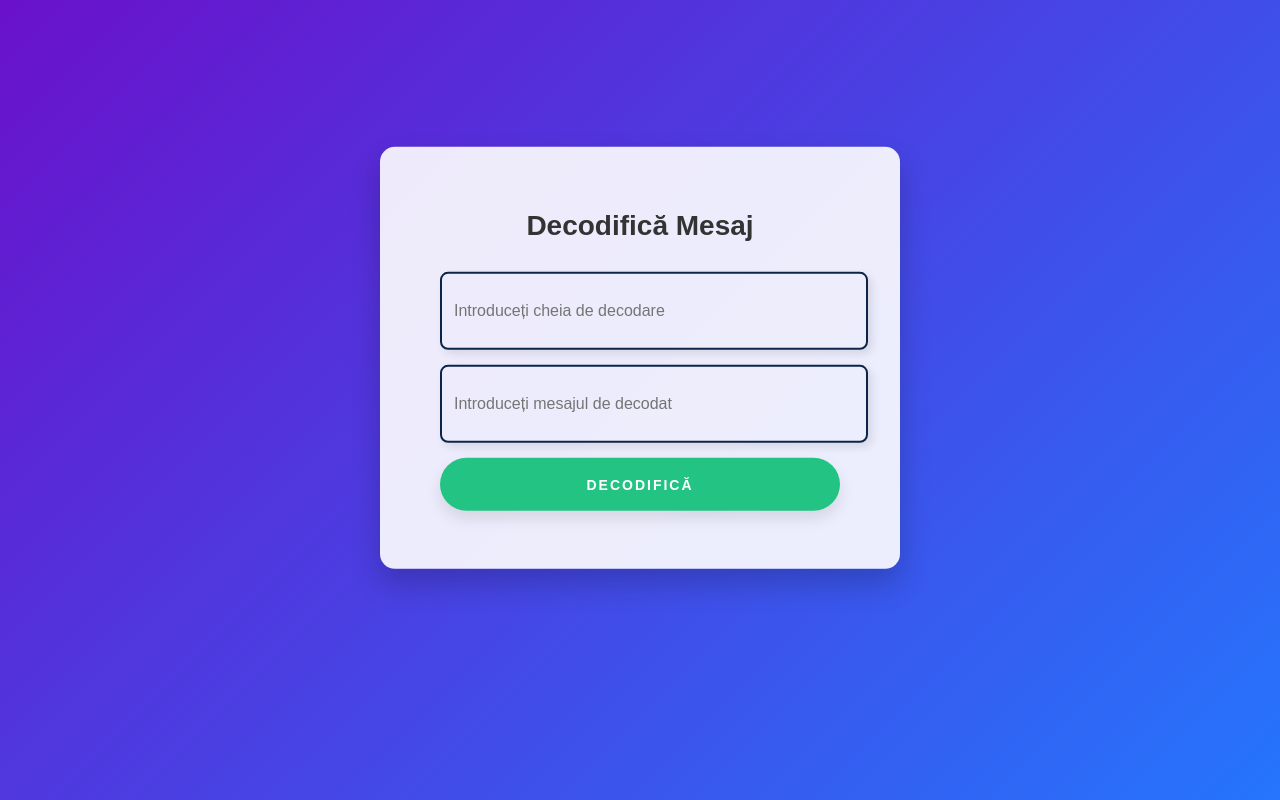
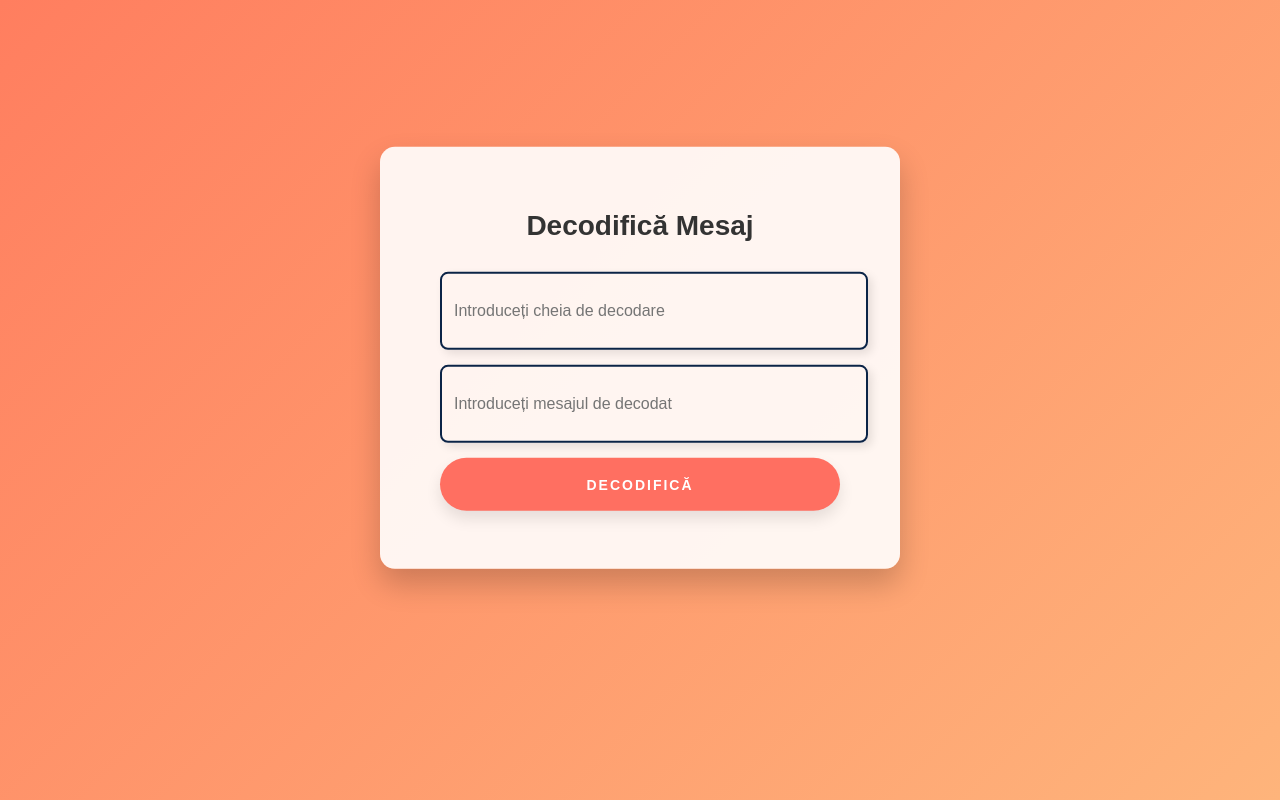
Before and after one commit to contandrei3/-de-coder, a plain HTML site: page decodificare.html in a window 1280 px wide. Drawn offline with Linux system fonts and the light colour scheme.

Commit message:
Update decodificare.html

```diff
--- a/decodificare.html
+++ b/decodificare.html
@@ -12,7 +12,7 @@
             align-items: center;
             justify-content: center;
             height: 100vh;
-            background: linear-gradient(135deg, #6a11cb, #2575fc); /* Fundal gradient cu culori plăcute */
+            background: linear-gradient(135deg, #ff7e5f, #feb47b); /* Fundal cald cu nuanțe de roz și portocaliu */
             margin: 0;
             color: #fff;
         }
@@ -94,7 +94,7 @@
             letter-spacing: 2px;
             font-weight: 600;
             color: #fff;
-            background-color: #23c483;
+            background-color: #ff6f61; /* Culoare caldă pentru buton */
             border: none;
             border-radius: 45px;
             box-shadow: 0px 8px 15px rgba(0, 0, 0, 0.1);
@@ -105,8 +105,8 @@
         }
 
         button:hover {
-            background-color: #ff6f61;
-            box-shadow: 0px 15px 20px rgba(255, 111, 97, 0.4);
+            background-color: #23c483;
+            box-shadow: 0px 15px 20px rgba(46, 229, 157, 0.4);
             transform: translateY(-7px);
         }
 
```
